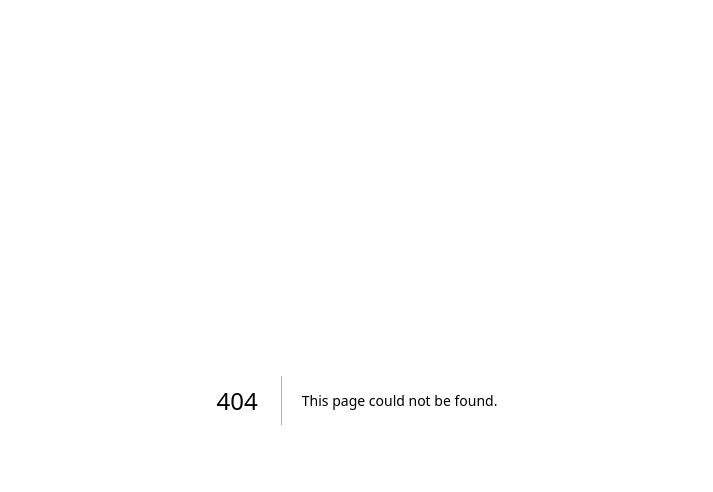
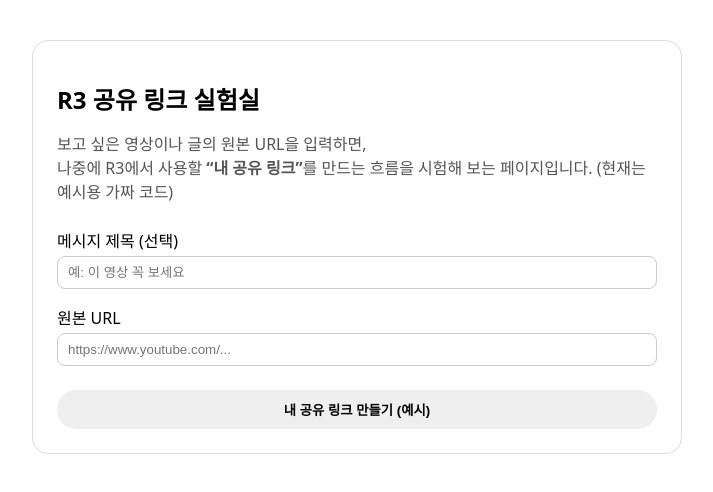
Before and after one commit to shinejokes/r3-pre-mvp-full, a Next.js app: page /lab/share in a window 1280 px wide. Before the commit this address had no page. Shown: the top 492 px of the page, without its empty margins (283-996 px from the left). Built offline with nearby package versions, Linux system fonts and the light colour scheme.

Commit message:
add: lab/share test page

```diff
--- /dev/null
+++ b/app/lab/share/page.tsx
@@ -0,0 +1,120 @@
+// app/lab/share/page.tsx
+'use client'
+
+import React, { useState } from 'react'
+
+export default function ShareLabPage() {
+  const [originalUrl, setOriginalUrl] = useState('')
+  const [title, setTitle] = useState('')
+  const [myRefCode, setMyRefCode] = useState<string | null>(null)
+  const [myShareUrl, setMyShareUrl] = useState<string | null>(null)
+
+  const handleGenerate = (e: React.FormEvent) => {
+    e.preventDefault()
+
+    // TODO: 나중에 여기에서 Supabase에 message + share 레코드 저장하고
+    //       실제 ref_code를 받아오면 됨.
+    //       지금은 일단 임시 코드로 시작해 보세.
+    const fakeRef = 'TEST1234'
+
+    const base = window.location.origin
+    const shareUrl = `${base}/r/${fakeRef}`
+
+    setMyRefCode(fakeRef)
+    setMyShareUrl(shareUrl)
+  }
+
+  return (
+    <main
+      style={{
+        maxWidth: 600,
+        margin: '40px auto',
+        padding: '24px',
+        border: '1px solid #ddd',
+        borderRadius: 16,
+        fontFamily: 'system-ui, -apple-system, BlinkMacSystemFont, sans-serif',
+      }}
+    >
+      <h1 style={{ fontSize: 24, marginBottom: 8 }}>R3 공유 링크 실험실</h1>
+      <p style={{ color: '#555', marginBottom: 24, lineHeight: 1.5 }}>
+        보고 싶은 영상이나 글의 원본 URL을 입력하면,
+        <br />
+        나중에 R3에서 사용할 <strong>“내 공유 링크”</strong>를 만드는
+        흐름을 시험해 보는 페이지입니다. (현재는 예시용 가짜 코드)
+      </p>
+
+      <form onSubmit={handleGenerate} style={{ display: 'grid', gap: 16 }}>
+        <label style={{ display: 'grid', gap: 4 }}>
+          <span>메시지 제목 (선택)</span>
+          <input
+            type="text"
+            value={title}
+            onChange={(e) => setTitle(e.target.value)}
+            placeholder="예: 이 영상 꼭 보세요"
+            style={{
+              padding: '8px 10px',
+              borderRadius: 8,
+              border: '1px solid #ccc',
+            }}
+          />
+        </label>
+
+        <label style={{ display: 'grid', gap: 4 }}>
+          <span>원본 URL</span>
+          <input
+            type="url"
+            required
+            value={originalUrl}
+            onChange={(e) => setOriginalUrl(e.target.value)}
+            placeholder="https://www.youtube.com/..."
+            style={{
+              padding: '8px 10px',
+              borderRadius: 8,
+              border: '1px solid #ccc',
+            }}
+          />
+        </label>
+
+        <button
+          type="submit"
+          style={{
+            marginTop: 8,
+            padding: '10px 14px',
+            borderRadius: 999,
+            border: 'none',
+            fontWeight: 600,
+            cursor: 'pointer',
+          }}
+        >
+          내 공유 링크 만들기 (예시)
+        </button>
+      </form>
+
+      {myShareUrl && (
+        <section
+          style={{
+            marginTop: 32,
+            paddingTop: 16,
+            borderTop: '1px solid #eee',
+          }}
+        >
+          <h2 style={{ fontSize: 18, marginBottom: 12 }}>내 링크 초안</h2>
+          <p style={{ marginBottom: 4 }}>
+            <strong>ref 코드:</strong> {myRefCode}
+          </p>
+          <p style={{ marginBottom: 8 }}>
+            <strong>공유 URL:</strong>
+            <br />
+            <code>{myShareUrl}</code>
+          </p>
+          <p style={{ fontSize: 13, color: '#777' }}>
+            * 지금은 예시용 가짜 코드(<code>TEST1234</code>)를 사용합니다.
+            <br />
+            * 다음 단계에서 이 부분을 Supabase와 연결해서 실제 ref_code를
+            발급받도록 바꿀 예정입니다.
+          </p>
+        </section>
+      )}
+    </main>
+  )
+}
```
Also changed, not shown: app/lab/share/새 텍스트 문서.txt (added).
